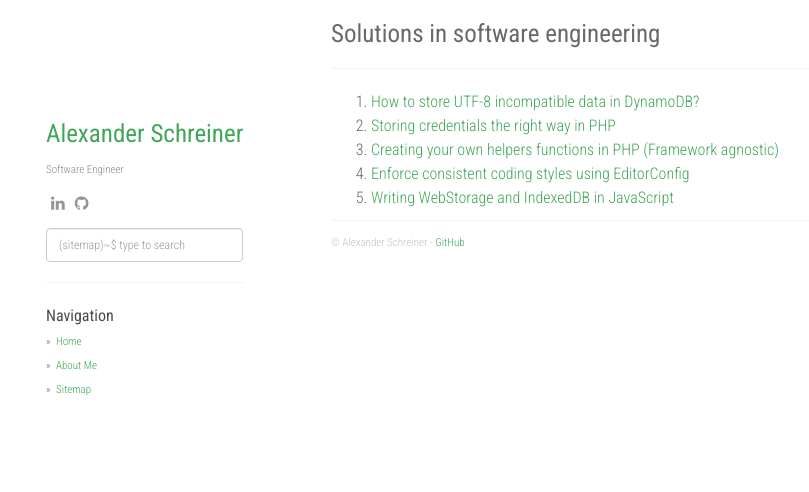
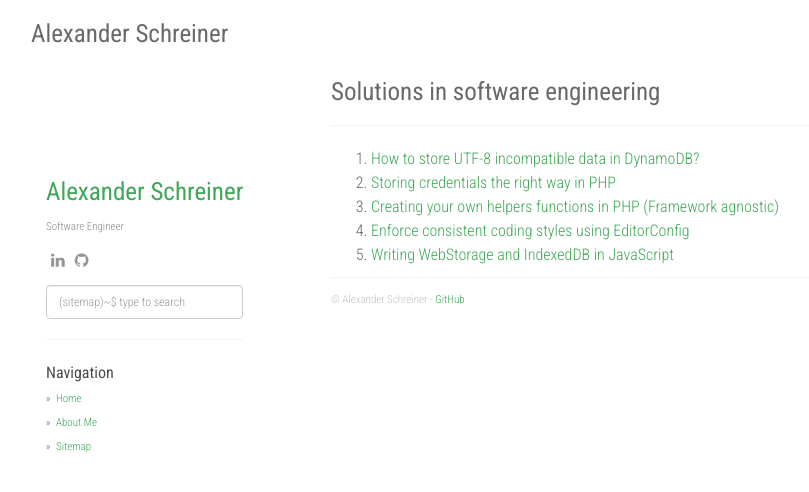
Before and after one commit to alexander-schreiner/alexander-schreiner.github.io, a Jekyll site: the page built from index.html, in a window 1280 px wide. Shown: the top 492 px of the page, without its empty margins (39-848 px from the left). Built offline with Jekyll 4.4.1, drawn with Linux system fonts in a browser that asks for light colours; nearby versions of some CDN libraries; the list of posts is cut into pages by our own code.

Commit message:
Update default.html

```diff
--- a/_layouts/default.html
+++ b/_layouts/default.html
@@ -99,6 +99,13 @@ layout: compress
 </head>
 <body>
 <div class="container">
+    <header>
+        <a href="/">
+            <h1>{{ site.author }}</h1>
+        </a>
+
+    </header>
+
     <div class="col-sm-3">
         <div class="fixed-condition">
             <h1 class="author-name"><a href="/">{{ site.author }}</a></h1>
```
